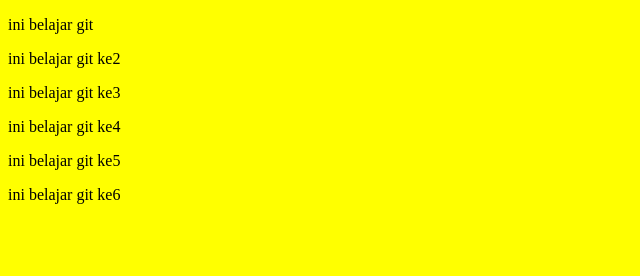
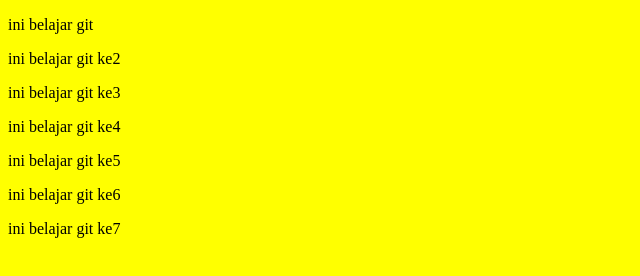
Before and after one commit to chement235/web-lutfi, a plain HTML site: page repo-git/index.html in a window 1280 px wide. Shown: the whole page, without its empty margins (0-640 px from the left). Drawn offline with Linux system fonts and the light colour scheme.

Commit message:
Update index.html

```diff
--- a/repo-git/index.html
+++ b/repo-git/index.html
@@ -12,6 +12,7 @@
     <p>ini belajar git ke4</p>
     <p>ini belajar git ke5</p>
     <p>ini belajar git ke6</p>
+    <p>ini belajar git ke7</p>
 </head>
 <body>
 
```
